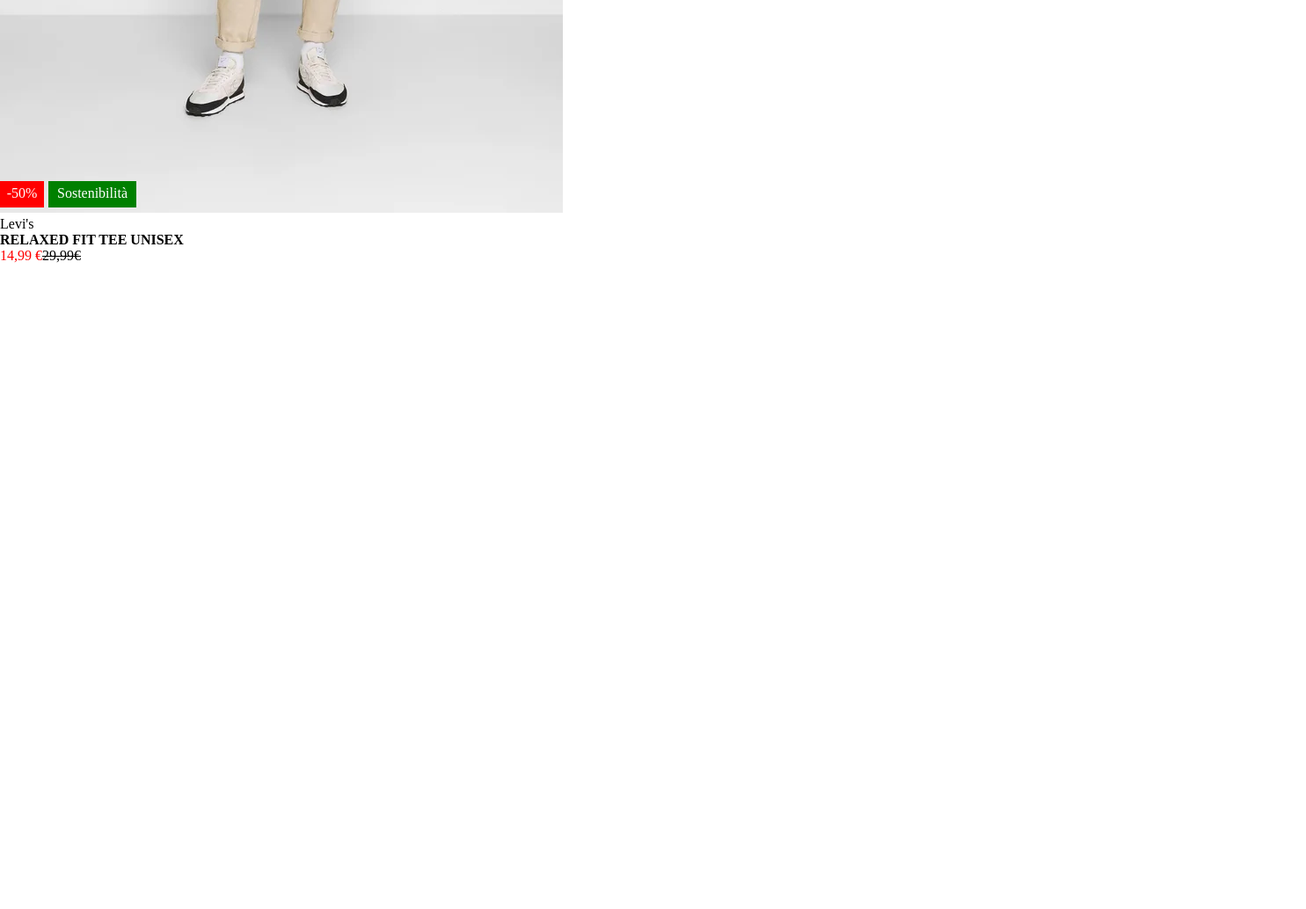
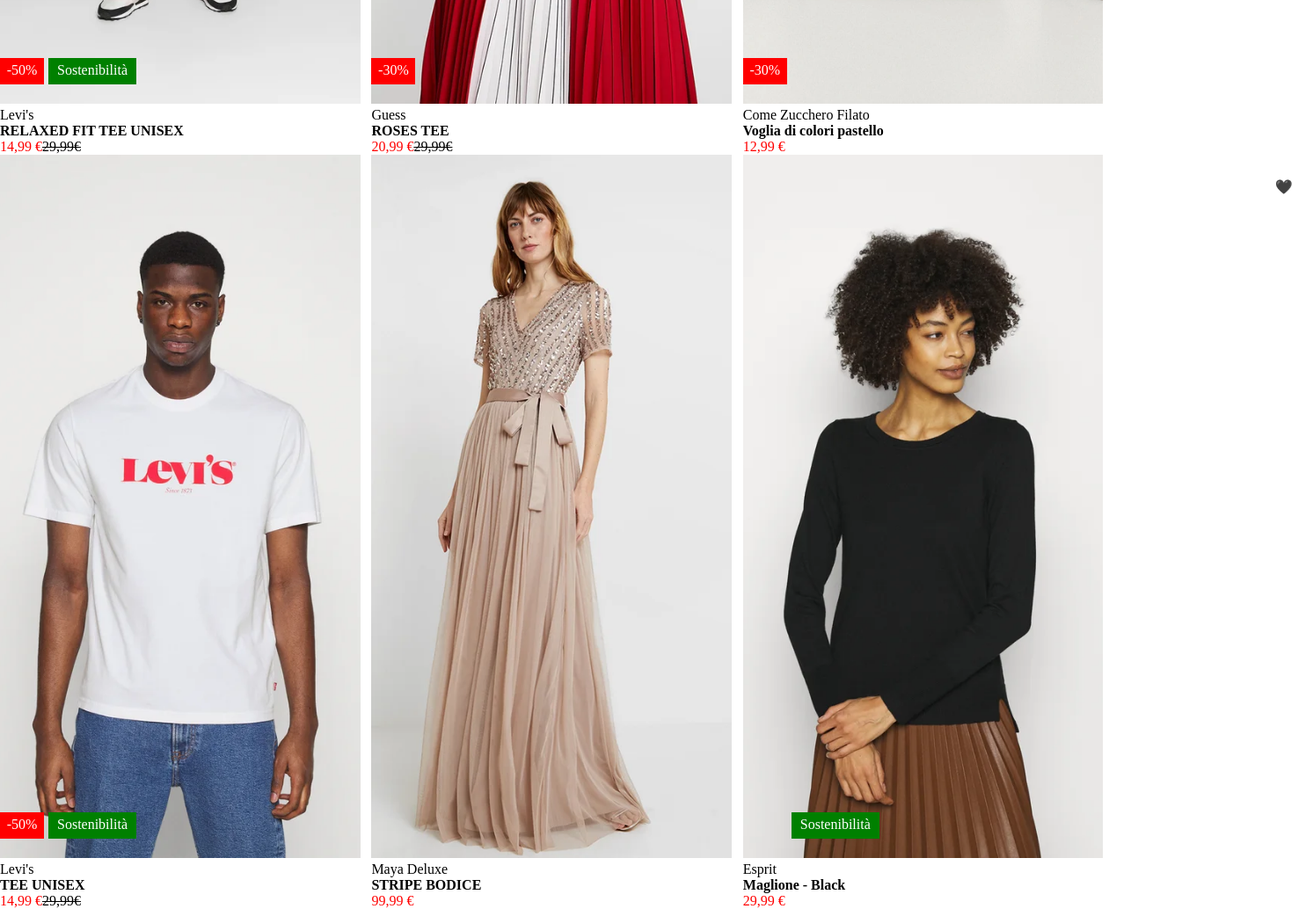
Before and after one commit to MrGaggio/htmlcss-shop, a plain HTML site: page index.html in a window 1280 px wide. Shown: the part 682-1716 px from the top of the page at 88% size, 1485 px wide, since content can reach past the window. Before the commit the page ends 982 px from the top, so only its background shows below. Drawn offline with Linux system fonts and the light colour scheme.

Commit message:
Completato

```diff
--- a/css/style.css
+++ b/css/style.css
@@ -15,10 +15,15 @@
     float: left;
     width: 100%;
     position: relative;
+    width: 32%;
+    margin-right: 1%;
 }
 
 .img1{
     position: relative;
+    width: 100%;
+    height: 800px;
+    object-fit: cover;
 
 }
 
@@ -27,7 +32,11 @@
     top: 0;
     left: 0;
     display: none;
+    width: 100%;
+    height: 800px;
+    object-fit: cover;
 }
+
 
 .container:hover .img2{
     transition: 0;
@@ -38,7 +47,7 @@
 .sconto{
     background-color: red;
     position: absolute;
-    bottom: 10px;
+    bottom: 80px;
     left: 0;
     height: 30px;
     width: 50px;
@@ -52,7 +61,7 @@
     background-color: green;
     color: white;
     position: absolute;
-    bottom: 10px;
+    bottom: 80px;
     left: 55px;
     height: 30px;
     width: 100px;
@@ -73,7 +82,3 @@
     text-align: center;
     padding-top: 12px;
 }
-
-.description{
-    position: absolute;
-}
--- a/index.html
+++ b/index.html
@@ -14,8 +14,8 @@
         <div class="container">
 
             <div class="immagini">
-                <img class="img1" src="./img/1.webp" alt="ragazzo mulato pantaloni badge e tshirt bianca levi's, braccio sx tatuato">
-                <img class="img2" src="./img/1b.webp" alt="immagine secondaria prova">
+                <img class="img1" src="./img/1.webp" alt="">
+                <img class="img2" src="./img/1b.webp" alt="">
             </div>
 
             <div class="sconto">-50%</div>
@@ -26,10 +26,112 @@
             <div class="description">
                 <p class="marca">Levi's</p>
                 <p class="capo"><strong>RELAXED FIT TEE UNISEX</strong></p>
-                <p class="price"><span style="color: red;">14,99 €</span><span style="text-decoration: line-through;">29,99€</span>
+                <p class="price"><span style="color: red;">14,99 €</span><span style="text-decoration: line-through;">29,99€</span></p>
 
             </div>
         </div>
+
+        <div class="container">
+
+            <div class="immagini">
+                <img class="img1" src="./img/2.webp" alt="">
+                <img class="img2" src="./img/2b.webp" alt="">
+            </div>
+
+            <div class="sconto">-30%</div>
+            <div class="heart_container">&#128420;</div>
+
+
+            <div class="description">
+                <p class="marca">Guess</p>
+                <p class="capo"><strong>ROSES TEE</strong></p>
+                <p class="price"><span style="color: red;">20,99 €</span><span style="text-decoration: line-through;">29,99€</span></p>
+
+            </div>
+        </div>
+
+
+        <div class="container">
+
+            <div class="immagini">
+                <img class="img1" src="./img/3.webp" alt="">
+                <img class="img2" src="./img/3b.webp" alt="">
+            </div>
+
+            <div class="sconto">-30%</div>
+            <div class="heart_container">&#128420;</div>
+
+
+            <div class="description">
+                <p class="marca">Come Zucchero Filato</p>
+                <p class="capo"><strong>Voglia di colori pastello</strong></p>
+                <p class="price"><span style="color: red;">12,99 €</span></p>
+
+            </div>
+        </div>
+
+
+        <div class="container">
+
+            <div class="immagini">
+                <img class="img1" src="./img/4.webp" alt="">
+                <img class="img2" src="./img/4b.webp" alt="">
+            </div>
+
+            <div class="sconto">-50%</div>
+            <div class="sostenibility">Sostenibilità</div>
+            <div class="heart_container">&#128420;</div>
+
+
+            <div class="description">
+                <p class="marca">Levi's</p>
+                <p class="capo"><strong>TEE UNISEX</strong></p>
+                <p class="price"><span style="color: red;">14,99 €</span><span style="text-decoration: line-through;">29,99€</span></p>
+
+            </div>
+        </div>
+
+
+        <div class="container">
+
+            <div class="immagini">
+                <img class="img1" src="./img/5.webp" alt="">
+                <img class="img2" src="./img/5b.webp" alt="">
+            </div>
+
+
+            <div class="heart_container">&#128420;</div>
+
+
+            <div class="description">
+                <p class="marca">Maya Deluxe</p>
+                <p class="capo"><strong>STRIPE BODICE</strong></p>
+                <p class="price"><span style="color: red;">99,99 €</span></p>
+
+            </div>
+        </div>
+
+
+        <div class="container">
+
+            <div class="immagini">
+                <img class="img1" src="./img/6.webp" alt="">
+                <img class="img2" src="./img/6b.webp" alt="">
+            </div>
+
+            <div class="sostenibility">Sostenibilità</div>
+            <div class="heart_container">&#128420;</div>
+
+
+            <div class="description">
+                <p class="marca">Esprit</p>
+                <p class="capo"><strong>Maglione - Black</strong></p>
+                <p class="price"><span style="color: red;">29,99 €</span></p>
+
+            </div>
+        </div>
+
+
     </main>
 
 </body>
```
